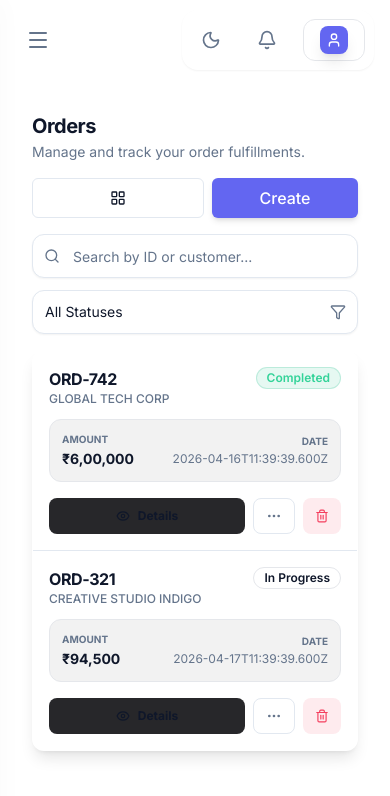
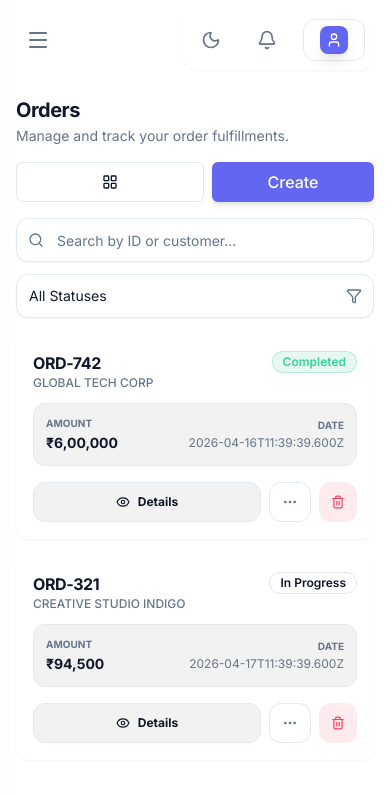
Before and after one commit to Akshayy1/OrderManagement, a React (Vite) app: page /orders in a window 390 px wide. Both pictures are taken after a click on the button "GENERATE MOCK DATA". Shown: the top 796 px of the page. Built offline with nearby package versions, Linux system fonts and the light colour scheme.

Commit message:
bug fixes

```diff
--- a/src/components/Orders/OrderTable.jsx
+++ b/src/components/Orders/OrderTable.jsx
@@ -29,9 +29,9 @@ export default function OrderTable({
   const allSelected = selectedIds.length === orders.length && orders.length > 0;
 
   return (
-    <Card className="glass overflow-visible shadow-lg border-white/5">
-      <div className="">
-        <table className="w-full text-sm text-left hidden md:table">
+    <>
+      <Card className="glass overflow-visible shadow-lg border-white/5 hidden md:block">
+        <table className="w-full text-sm text-left">
           <thead className="text-[11px] text-textMuted uppercase tracking-widest bg-black/5 dark:bg-white/5 border-b border-border">
             <tr>
               <th className="px-6 py-4 w-10">
@@ -135,11 +135,20 @@ export default function OrderTable({
             </AnimatePresence>
           </tbody>
         </table>
+      </Card>
 
       {/* Mobile View */}
-        <div className="block md:hidden divide-y divide-border">
+      <div className="flex flex-col gap-4 md:hidden">
+        <AnimatePresence>
           {orders.map((order) => (
-            <div key={order.id} className="p-4 hover:bg-black/5 dark:hover:bg-white/5 transition-colors">
+            <motion.div
+              layout
+              initial={{ opacity: 0, y: 10 }}
+              animate={{ opacity: 1, y: 0 }}
+              exit={{ opacity: 0, scale: 0.95 }}
+              key={order.id}
+            >
+              <Card className="glass p-4 border-white/5 active:scale-[0.99] transition-transform">
                 <div className="flex justify-between items-start mb-3">
                   <div>
                     <h4 className="font-bold text-textMain tracking-tight">{order.id}</h4>
@@ -161,14 +170,14 @@ export default function OrderTable({
 
                 <div className="flex gap-2">
                   <Link to={`/orders/${order.id}`} className="flex-1">
-                  <button className="w-full h-9 bg-secondary text-textMain rounded-lg text-xs font-bold hover:bg-secondary/80 transition-all flex items-center justify-center">
+                    <button className="w-full h-10 bg-black/5 dark:bg-white/10 text-textMain border border-border rounded-xl text-xs font-bold hover:bg-black/10 dark:hover:bg-white/20 transition-all flex items-center justify-center">
                       <Eye className="w-3.5 h-3.5 mr-2" /> Details
                     </button>
                   </Link>
                   <div className="relative">
                     <button
                       onClick={() => setActiveMenuId(activeMenuId === order.id ? null : order.id)}
-                    className={`h-9 px-3 rounded-lg border border-border flex items-center justify-center transition-colors ${activeMenuId === order.id ? 'bg-primary text-white border-primary' : 'bg-card text-textMuted'}`}
+                      className={`h-10 px-3 rounded-xl border border-border flex items-center justify-center transition-colors ${activeMenuId === order.id ? 'bg-primary text-white border-primary' : 'bg-card text-textMuted'}`}
                     >
                       <MoreHorizontal className="w-4 h-4" />
                     </button>
@@ -176,9 +185,9 @@ export default function OrderTable({
                     <AnimatePresence>
                       {activeMenuId === order.id && (
                         <motion.div
-                        initial={{ opacity: 0, scale: 0.95, y: -10 }}
+                          initial={{ opacity: 0, scale: 0.95, y: 10 }}
                           animate={{ opacity: 1, scale: 1, y: 0 }}
-                        exit={{ opacity: 0, scale: 0.95, y: -10 }}
+                          exit={{ opacity: 0, scale: 0.95, y: 10 }}
                           className="absolute right-0 bottom-full mb-2 w-44 bg-card border border-border rounded-xl shadow-2xl overflow-hidden z-[100]"
                         >
                           <div className="p-1.5 space-y-0.5">
@@ -202,15 +211,16 @@ export default function OrderTable({
                   </div>
                   <button
                     onClick={() => onDeleteClick(order.id)}
-                  className="h-9 px-3 bg-rose-500/10 text-rose-500 rounded-lg hover:bg-rose-500 hover:text-white transition-all flex items-center justify-center"
+                    className="h-10 px-3 bg-rose-500/10 text-rose-500 rounded-xl hover:bg-rose-500 hover:text-white transition-all flex items-center justify-center"
                   >
                     <Trash2 className="w-3.5 h-3.5" />
                   </button>
                 </div>
+              </Card>
+            </motion.div>
+          ))}
+        </AnimatePresence>
       </div>
-          ))}
-        </div>
-      </div>
-    </Card>
+    </>
   );
 }
--- a/src/layouts/DashboardLayout.jsx
+++ b/src/layouts/DashboardLayout.jsx
@@ -119,7 +119,7 @@ export default function DashboardLayout() {
 
         <ToastContainer toasts={toasts} />
 
-        <main className="flex-1 overflow-y-auto overflow-x-hidden relative p-8 scroll-smooth">
+        <main className="flex-1 overflow-y-auto overflow-x-hidden relative p-4 md:p-8 scroll-smooth">
           {/* Background Decorative Elements */}
           <div className="absolute top-0 right-0 w-[500px] h-[500px] bg-primary/5 rounded-full blur-[120px] -z-10 animate-pulse pointer-events-none" />
           <div className="absolute bottom-0 left-0 w-[300px] h-[300px] bg-indigo-500/5 rounded-full blur-[100px] -z-10 pointer-events-none" />
--- a/src/pages/OrderListing.jsx
+++ b/src/pages/OrderListing.jsx
@@ -110,7 +110,7 @@ export default function OrderListing() {
       </div>
 
       <div className="flex flex-col lg:flex-row gap-3 md:gap-4">
-        <div className="relative flex-1">
+        <div className="relative w-full lg:flex-1">
           <Search className="absolute left-3 top-1/2 -translate-y-1/2 w-4 h-4 text-textMuted" />
           <input
             type="text"
@@ -120,8 +120,8 @@ export default function OrderListing() {
             className="w-full h-11 md:h-10 pl-10 pr-4 py-2 bg-card border border-border rounded-xl focus:outline-none focus:ring-2 focus:ring-primary text-sm text-textMain placeholder:text-textMuted transition-all shadow-sm"
           />
         </div>
-        <div className="flex items-center gap-2">
-          <div className="relative flex-1 sm:flex-none">
+        <div className="w-full lg:w-64">
+          <div className="relative w-full">
             <select
               className="w-full h-11 md:h-10 bg-card text-textMain border border-border rounded-xl pl-3 pr-10 text-sm focus:outline-none focus:ring-2 focus:ring-primary appearance-none cursor-pointer shadow-sm"
               value={statusFilter}
--- a/src/pages/ProductListing.jsx
+++ b/src/pages/ProductListing.jsx
@@ -113,7 +113,7 @@ export default function ProductListing() {
       </div>
 
       <div className="flex flex-col lg:flex-row gap-3 md:gap-4">
-        <div className="relative flex-1">
+        <div className="relative w-full lg:flex-1">
           <Search className="absolute left-3 top-1/2 -translate-y-1/2 w-4 h-4 text-textMuted" />
           <input
             type="text"
@@ -123,8 +123,8 @@ export default function ProductListing() {
             className="w-full h-11 md:h-10 pl-10 pr-4 py-2 bg-card border border-border rounded-xl focus:outline-none focus:ring-2 focus:ring-primary focus:border-transparent text-sm text-textMain placeholder:text-textMuted transition-all shadow-sm"
           />
         </div>
-        <div className="flex items-center gap-2">
-          <div className="relative flex-1 sm:flex-none">
+        <div className="w-full lg:w-64">
+          <div className="relative w-full">
             <select
               className="w-full h-11 md:h-10 bg-card border border-border text-textMain rounded-xl pl-3 pr-10 text-sm focus:outline-none focus:ring-2 focus:ring-primary appearance-none cursor-pointer shadow-sm"
               value={statusFilter}
```
Also changed, not shown: src/components/Inventory/ProductTable.jsx (+26 -15 lines). Lines whose indentation alone changed are shown as unchanged.
